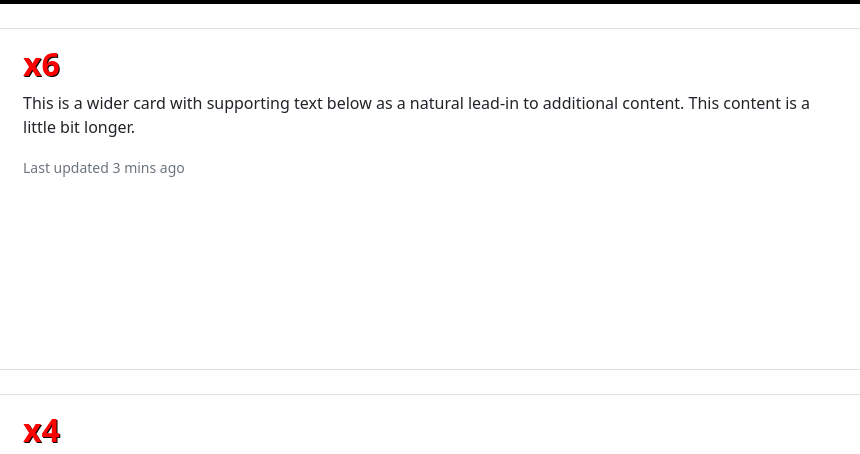
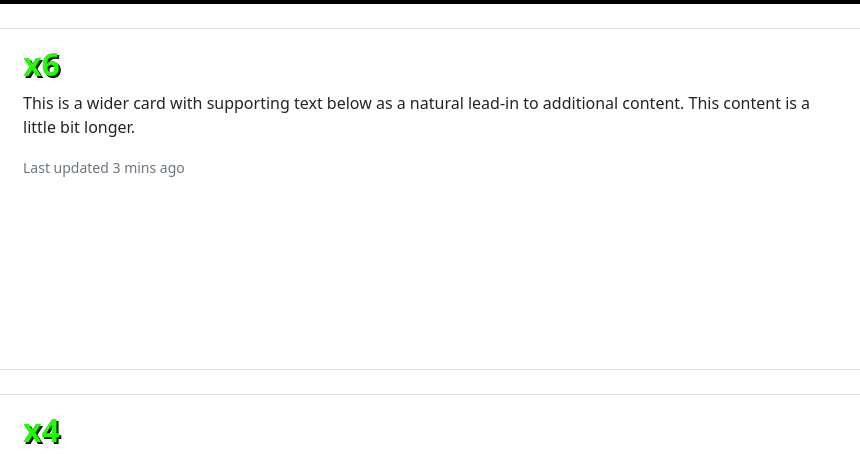
Before and after one commit to JBenAnderson/refactored-enigma, a website: page index.html in a window 1280 px wide. Shown: the part 424-878 px from the top of the page, 420-1280 px from the left. Drawn offline with nearby package versions, Linux system fonts and the light colour scheme.

Commit message:
changed multiplier styling color, adjusted div sizes

```diff
--- a/index.html
+++ b/index.html
@@ -73,7 +73,7 @@
         </div>
         <div class="col-md-8 d-flex">
           <div class="card-body">
-            <h2 class="card-title"><b style="color:red; text-shadow:1px 1px rgb(0, 0, 0)">x6</b></h2>
+            <h2 class="card-title"><b style="color:rgb(30, 255, 0); text-shadow:2px 2px rgb(0, 0, 0)">x6</b></h2>
             <p class="card-text">This is a wider card with supporting text below as a natural lead-in to additional content. This content is a little bit longer.</p>
             <p class="card-text"><small class="text-muted">Last updated 3 mins ago</small></p>
           </div>
@@ -92,7 +92,7 @@
         </div>
         <div class="col-md-8 d-flex">
           <div class="card-body">
-            <h2 class="card-title"><b style="color:red; text-shadow:1px 1px rgb(0, 0, 0)">x4</b></h2>
+            <h2 class="card-title"><b style="color:rgb(30, 255, 0); text-shadow:2px 2px rgb(0, 0, 0)">x4</b></h2>
             <p class="card-text">This is a wider card with supporting text below as a natural lead-in to additional content. This content is a little bit longer.</p>
             <p class="card-text"><small class="text-muted">Last updated 3 mins ago</small></p>
           </div>
```
